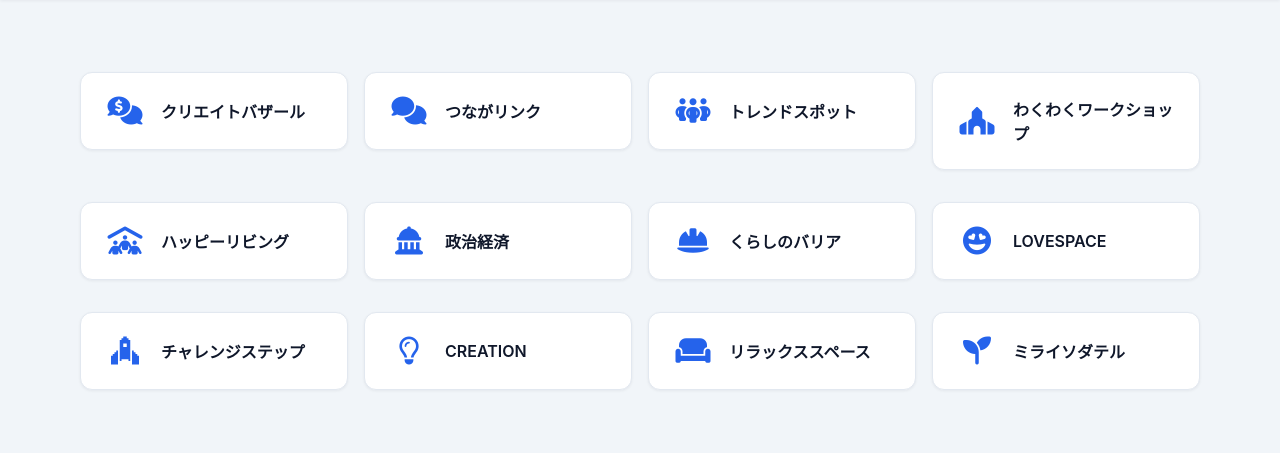
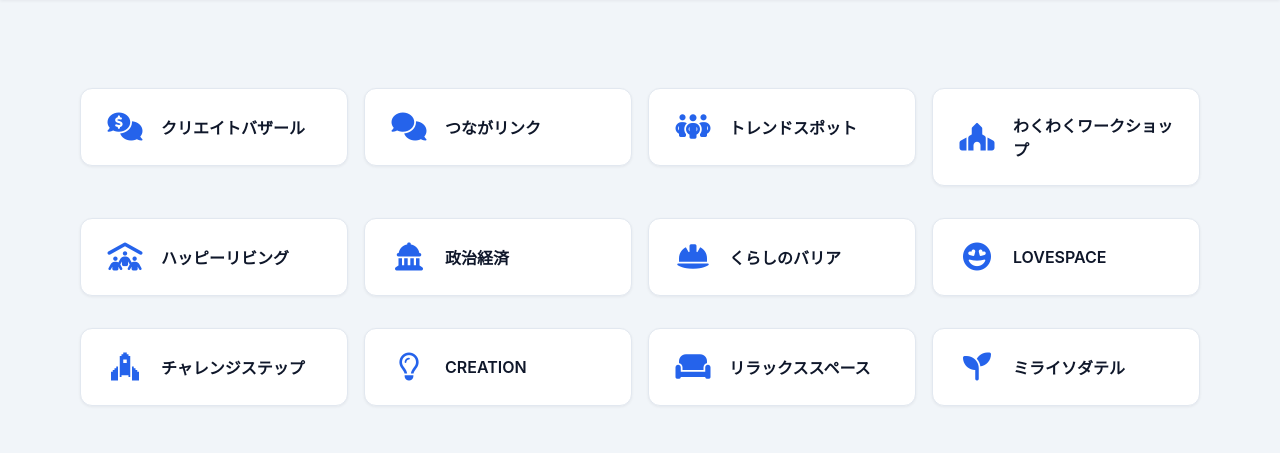
Before and after one commit to gfhajkafjhdfk/QuickTrend-of-backup, a PHP site: page /ChatReal.html in a window 1280 px wide. Shown: the part 171-624 px from the top of the page. Run offline with PHP 8.4, Linux system fonts and the light colour scheme; some libraries are stand-ins or nearby versions.

Commit message:
デザイン修正

```diff
--- a/ChatReal.css
+++ b/ChatReal.css
@@ -99,7 +99,7 @@
 #genreListPage {
   display: flex;
   justify-content: center;
-  padding: 3.5rem var(--space-md) var(--space-2xl);
+  padding: 4.5rem var(--space-md) var(--space-2xl);
   align-items: flex-start;
 }
 
@@ -165,10 +165,10 @@
   content: attr(data-tooltip);
   position: absolute;
   left: 50%;
-  top: calc(100% + 10px);
+  top: calc(100% + 12px);
   transform: translateX(-50%);
   width: max-content;
-  max-width: 240px;
+  max-width: 280px;
   padding: var(--space-sm) var(--space-md);
   color: #fff;
   background: var(--color-nav-bg);
```
